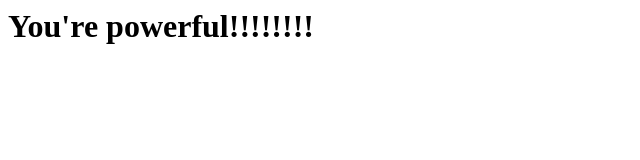
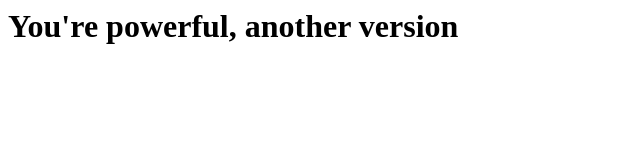
Before and after one commit to whizmind/firstrepo, a plain HTML site: page index.html in a window 1280 px wide. Shown: the whole page, without its empty margins (0-640 px from the left). Drawn offline with Linux system fonts and the light colour scheme.

Commit message:
2nd version

```diff
--- a/index.html
+++ b/index.html
@@ -1,5 +1,5 @@
 <html>
 <body>
-<h1>You're powerful!!!!!!!!</h1>
+<h1>You're powerful, another version</h1>
 </body>
 </html>
```
